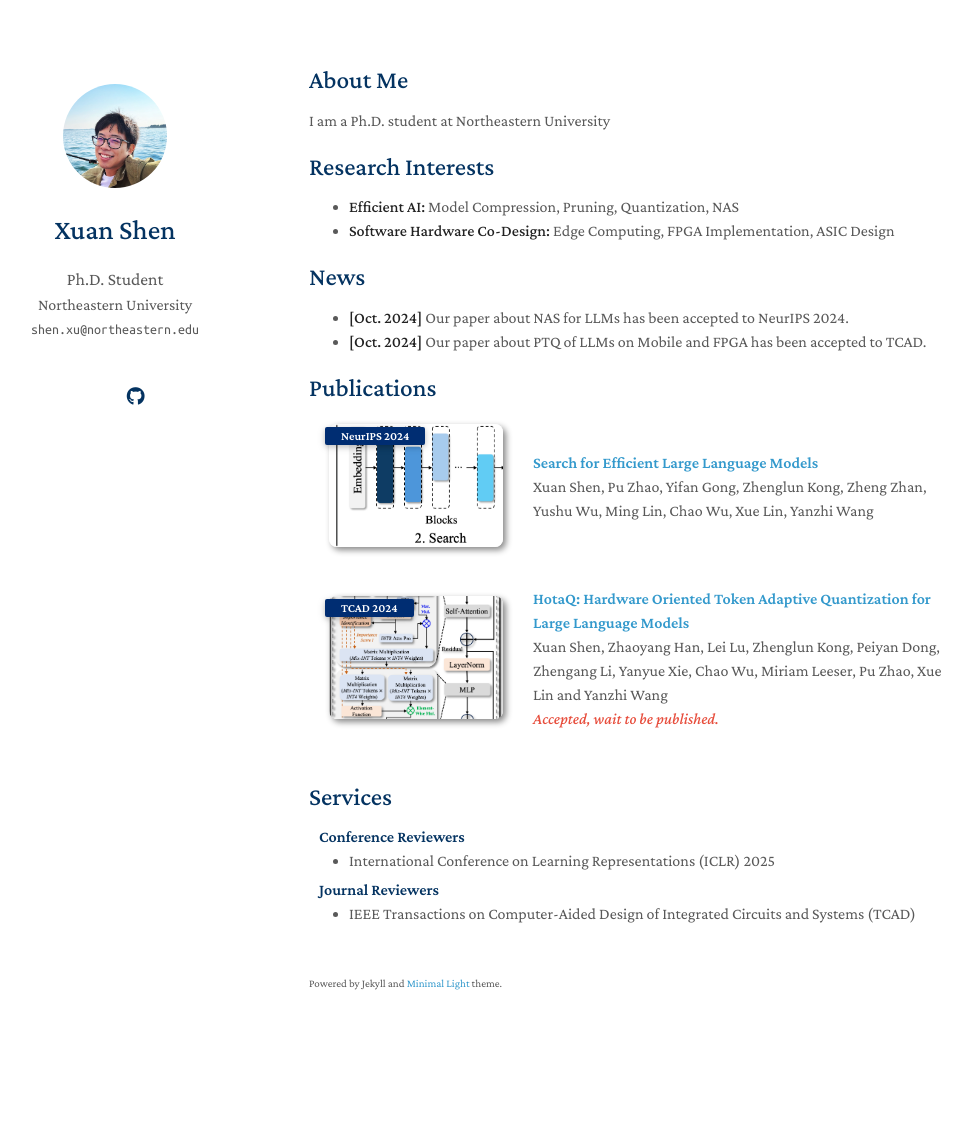
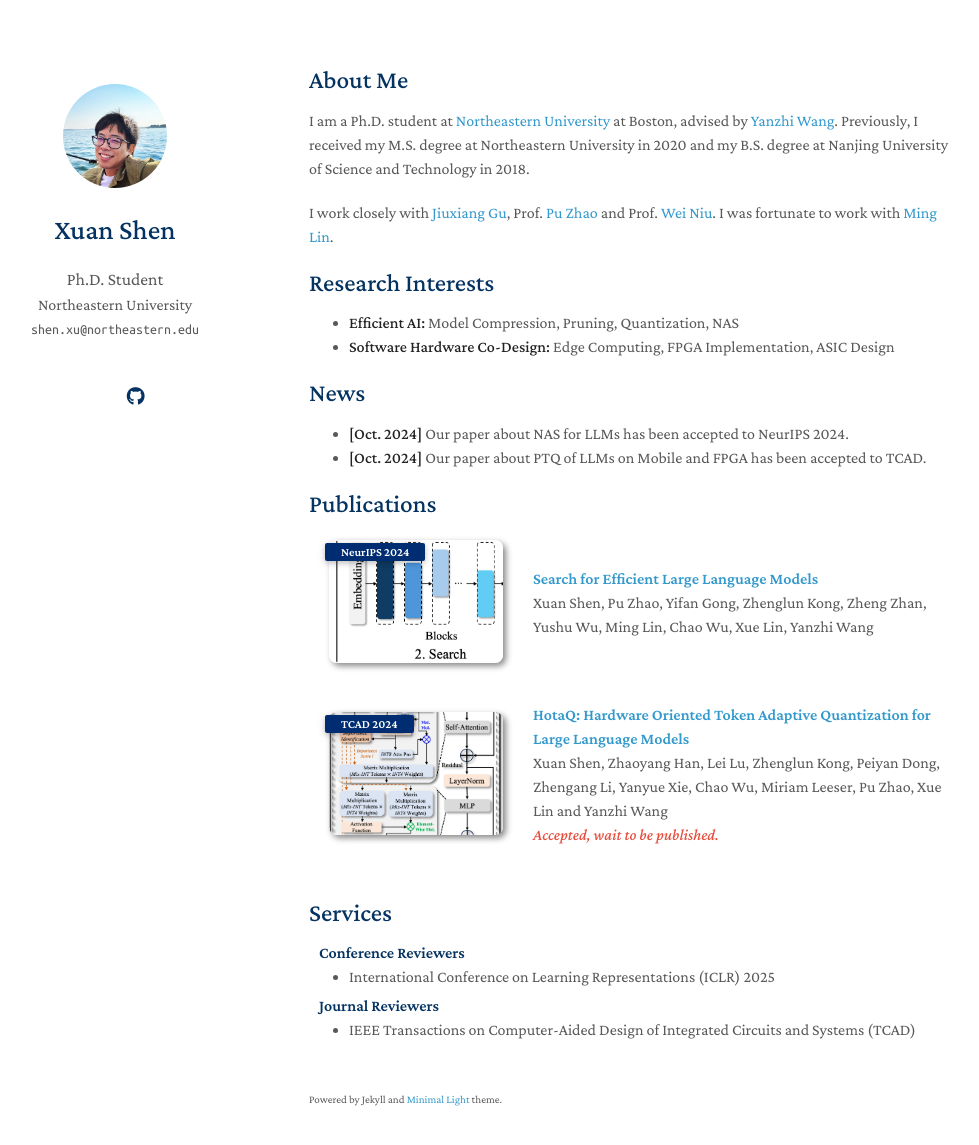
Before and after one commit to shawnricecake/shawnricecake.github.io, a Jekyll site: the page built from index.md, in a window 1280 px wide and 1180 px high. Shown: the top 1145 px of the window, without its empty margins (161-1140 px from the left). Built offline with Jekyll 4.4.1, drawn with Linux system fonts in a browser that asks for light colours; a style sheet for code colours, icons or effects is not loaded; our own code applies the rules of GitHub Pages for plain Markdown files.

Commit message:
Update index.md

```diff
--- a/index.md
+++ b/index.md
@@ -4,12 +4,14 @@ layout: homepage
 
 ## About Me
 
-I am a Ph.D. student at Northeastern University
+I am a Ph.D. student at [Northeastern University](https://www.northeastern.edu/) at Boston, advised by [Yanzhi Wang](https://coe.northeastern.edu/people/wang-yanzhi/). Previously, I received my M.S. degree at Northeastern University in 2020 and my B.S. degree at Nanjing University of Science and Technology in 2018.
+
+I work closely with [Jiuxiang Gu](https://gujiuxiang.com/), Prof. [Pu Zhao](https://puzhao.info/) and Prof. [Wei Niu](https://www.niuwei.info/). I was fortunate to work with [Ming Lin](https://minglin-home.github.io/).
 
 ## Research Interests
 
-- **Efficient AI:** Model Compression, Pruning, Quantization, NAS
-- **Software Hardware Co-Design:** Edge Computing, FPGA Implementation, ASIC Design
+- **Efficient AI:**  Model Compression, Pruning, Quantization, NAS
+- **Software Hardware Co-Design:**  Edge Computing, FPGA Implementation, ASIC Design
 
 ## News
 
```
